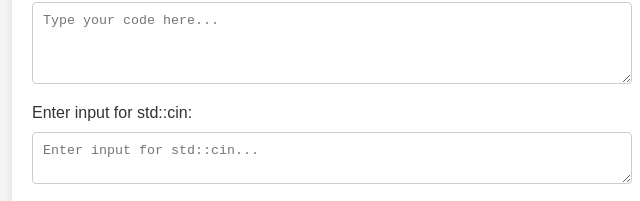
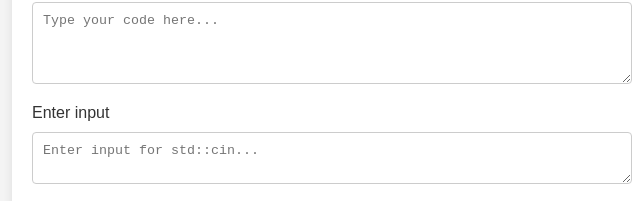
Before and after one commit to shaikadam222/Real-time-Code-Editor, a plain HTML site: page index.html in a window 1280 px wide. Shown: the part 176-377 px from the top of the page, 308-948 px from the left. Drawn offline with Linux system fonts and the light colour scheme.

Commit message:
Frontend update

```diff
--- a/index.html
+++ b/index.html
@@ -52,12 +52,12 @@
       <label for="code">Enter your code:</label>
       <textarea id="code" name="code" rows="4" cols="50" placeholder="Type your code here..."></textarea>
 
-      <label for="input">Enter input for std::cin:</label>
+      <label for="input">Enter input</label>
       <textarea id="input" name="input" rows="2" cols="50" placeholder="Enter input for std::cin..."></textarea>
 
       <button type="button" onclick="postcode()">Submit</button>
 
-      <!-- Output area wrapped in pre tag -->
+
       <h3>OUTPUT:</h3>
       <pre id="output">
 
```
